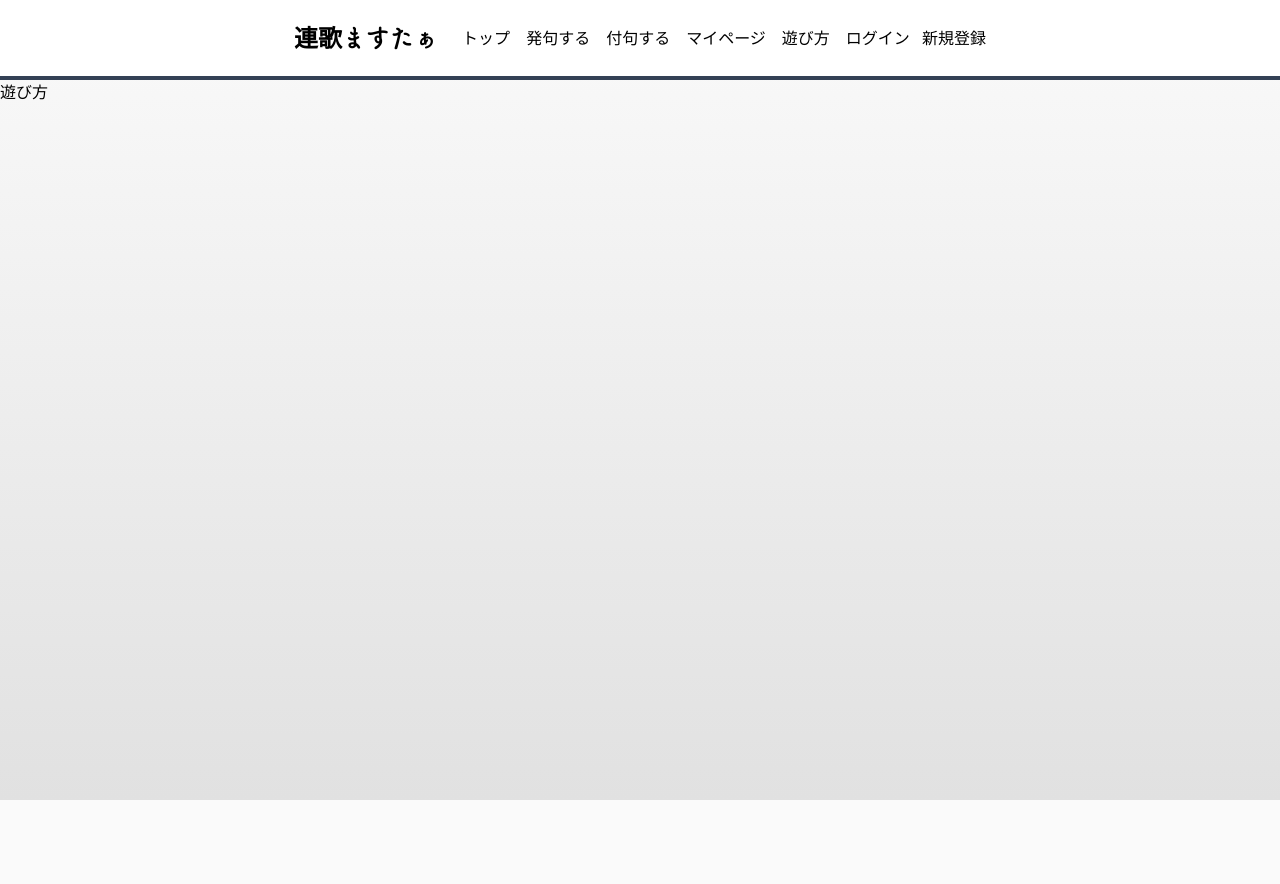
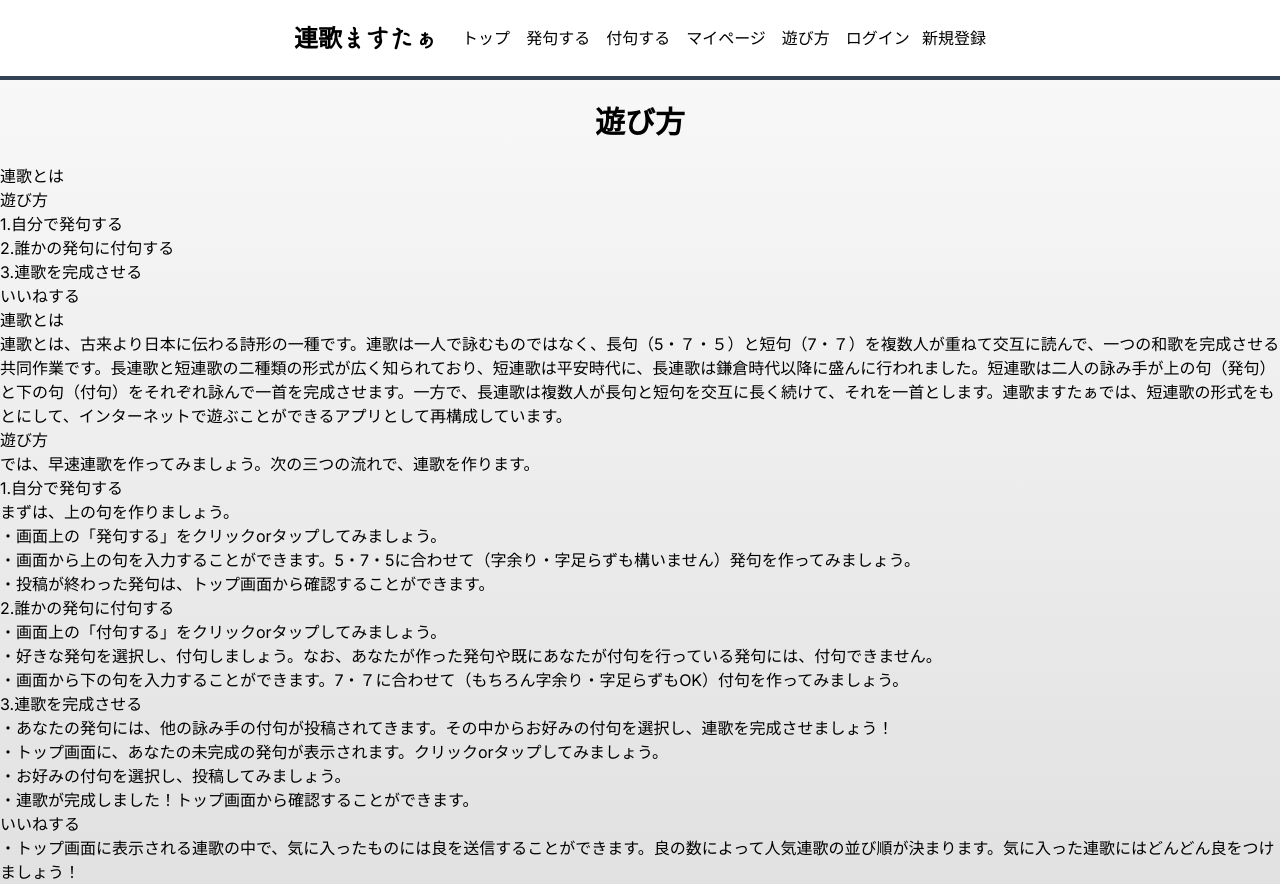
Before and after one commit to IkkiKyomoto/renga-master, a Next.js app: page /instruction in a window 1280 px wide. Before the commit the page ends 800 px from the top, so only its background shows below. Built offline with nearby package versions, Linux system fonts and the light colour scheme; no server answers.

Commit message:
add: instruction

```diff
--- a/package.json
+++ b/package.json
@@ -14,6 +14,7 @@
   "dependencies": {
     "@auth/prisma-adapter": "^2.4.1",
     "@prisma/client": "^5.16.2",
+    "@types/react-scroll": "^1.8.10",
     "@vercel/postgres": "^0.9.0",
     "encoding": "^0.1.13",
     "next": "15.0.0-rc.0",
--- a/src/app/instruction/page.tsx
+++ b/src/app/instruction/page.tsx
@@ -1,7 +1,50 @@
+'use client'
+
+import Link from "next/link";
+
 export default function Page() {
   return (
     <div>
-      <p>遊び方</p>
+      <h1 className="text-center text-3xl font-bold mb-6 mt-6">遊び方</h1>
+      <nav>
+        <ul>
+          <li><Link href='/instruction#whats_renga'>連歌とは</Link></li>
+          <li><Link href='/instruction#instruction'>遊び方</Link></li>
+          <li>
+            <ul>
+            <li><Link href='/instruction#instruction-1'>1.自分で発句する</Link></li>
+            <li><Link href='/instruction#instruction-2'>2.誰かの発句に付句する</Link></li>
+            <li><Link href='/instruction#instruction-3'>3.連歌を完成させる</Link></li>
+            <li><Link href='/instruction#instruction-like'>いいねする</Link></li>
+            </ul>
+            </li>
+
+        </ul>
+
+      </nav>
+      <article >
+        <h2>連歌とは</h2>
+        <p>連歌とは、古来より日本に伝わる詩形の一種です。連歌は一人で詠むものではなく、長句（5・７・５）と短句（7・７）を複数人が重ねて交互に読んで、一つの和歌を完成させる共同作業です。長連歌と短連歌の二種類の形式が広く知られており、短連歌は平安時代に、長連歌は鎌倉時代以降に盛んに行われました。短連歌は二人の詠み手が上の句（発句）と下の句（付句）をそれぞれ詠んで一首を完成させます。一方で、長連歌は複数人が長句と短句を交互に長く続けて、それを一首とします。連歌ますたぁでは、短連歌の形式をもとにして、インターネットで遊ぶことができるアプリとして再構成しています。</p>
+
+        <h2 id="instruction">遊び方</h2>
+        <p>では、早速連歌を作ってみましょう。次の三つの流れで、連歌を作ります。</p>
+        <h3 id="instruction-1">1.自分で発句する</h3>
+        <p>まずは、上の句を作りましょう。</p>
+        <p>・画面上の「発句する」をクリックorタップしてみましょう。</p>
+        <p>・画面から上の句を入力することができます。5・7・5に合わせて（字余り・字足らずも構いません）発句を作ってみましょう。</p>
+        <p>・投稿が終わった発句は、トップ画面から確認することができます。</p>
+        <h3 id="instruction-2">2.誰かの発句に付句する</h3>
+        <p>・画面上の「付句する」をクリックorタップしてみましょう。</p>
+        <p>・好きな発句を選択し、付句しましょう。なお、あなたが作った発句や既にあなたが付句を行っている発句には、付句できません。</p>
+        <p>・画面から下の句を入力することができます。7・７に合わせて（もちろん字余り・字足らずもOK）付句を作ってみましょう。</p>
+        <h3 id="instruction-3">3.連歌を完成させる</h3>
+        <p>・あなたの発句には、他の詠み手の付句が投稿されてきます。その中からお好みの付句を選択し、連歌を完成させましょう！</p>
+        <p>・トップ画面に、あなたの未完成の発句が表示されます。クリックorタップしてみましょう。</p>
+        <p>・お好みの付句を選択し、投稿してみましょう。</p>
+        <p>・連歌が完成しました！トップ画面から確認することができます。</p>
+        <h3 id="instruction-like">いいねする</h3>
+        <p>・トップ画面に表示される連歌の中で、気に入ったものには良を送信することができます。良の数によって人気連歌の並び順が決まります。気に入った連歌にはどんどん良をつけましょう！</p>
+      </article>
     </div>
   );
 }
```
Also changed, not shown: 1 other file (tests, documents, lock files or other folders).
